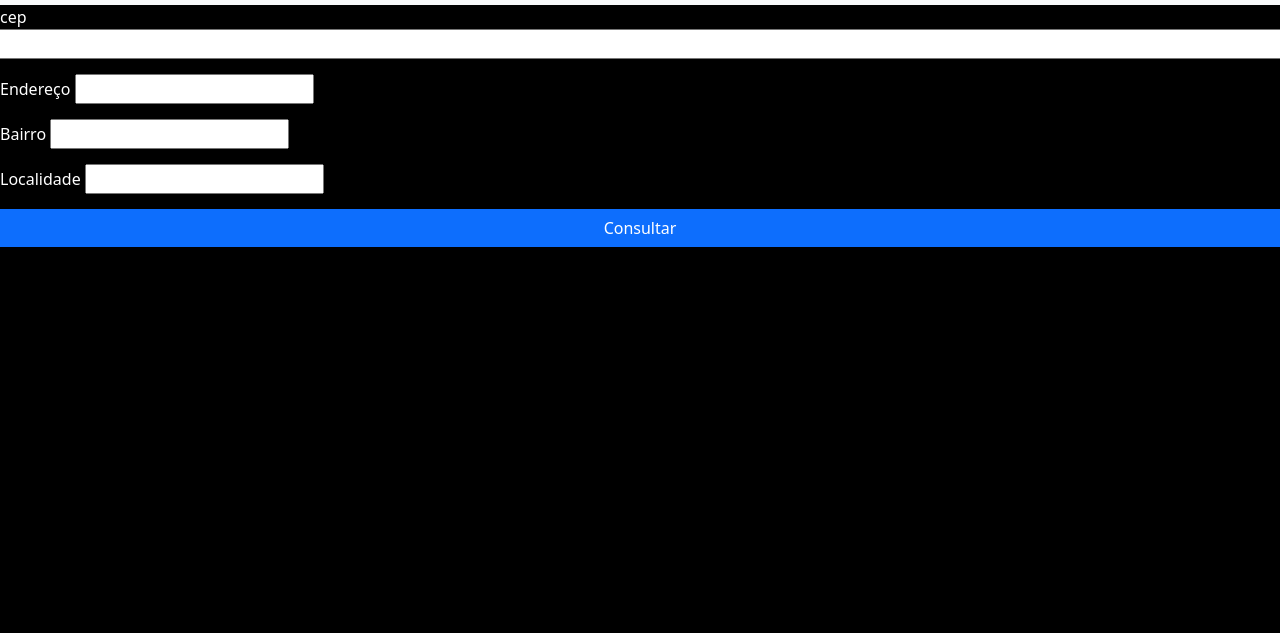
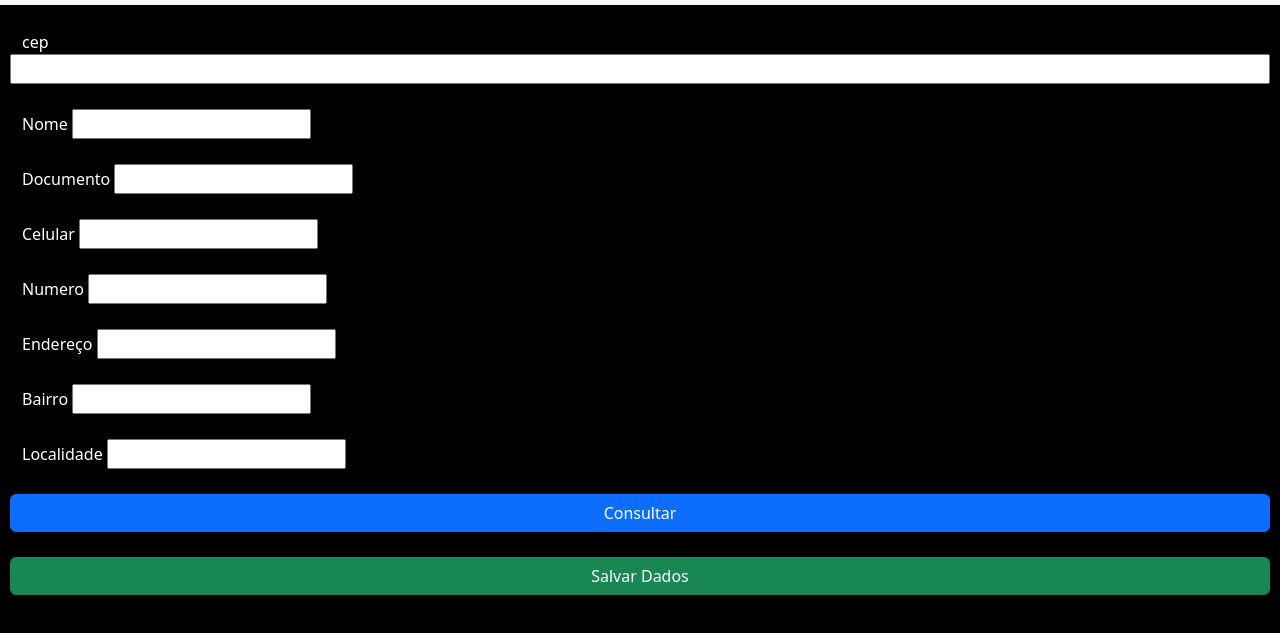
Before and after one commit to teteusssz9/pam2, a website: page www/index.html in a window 1280 px wide. Shown: the part 51-684 px from the top of the page. Drawn offline with Linux system fonts and the light colour scheme.

Commit message:
Atualizaçao

```diff
--- a/package.json
+++ b/package.json
@@ -21,5 +21,8 @@
       "browser",
       "android"
     ]
+  },
+  "dependencies": {
+    "cordova": "^12.0.0"
   }
 }
--- a/www/css/estilo.css
+++ b/www/css/estilo.css
@@ -3,5 +3,5 @@ body {
 }
 
 .row {
-    margin: 15px 10px;
+    margin: 25px 10px;
 }
--- a/www/index.html
+++ b/www/index.html
@@ -6,8 +6,8 @@
         <meta name="msapplication-tap-highlight" content="no">
         <meta name="viewport" content="initial-scale=1, width=device-width, viewport-fit=cover">
         <meta name="color-scheme" content="light dark">
+        <link href="css-bootstrap/bootstrap.css" rel="stylesheet"/>
         <link href="css/estilo.css" rel="stylesheet" />
-        <link href="css-bootstrap/bootstrap.css" rel="stylesheet"/>
         <title>App Fernando</title>
         <style>
             body {
@@ -58,6 +58,34 @@
         </div>
 
         <div class="row">
+          <div class="col-xs-12">
+              <label>Nome</label>
+              <input type="text" id="nome">
+          </div>
+      </div>
+
+      <div class="row">
+          <div class="col-xs-12">
+              <label>Documento</label>
+              <input type="text" id="documento">
+          </div>
+      </div>
+
+      <div class="row">
+          <div class="col-xs-12">
+              <label>Celular</label>
+              <input type="text" id="celular">
+          </div>
+      </div>
+
+      <div class="row">
+        <div class="col-xs-12">
+            <label>Numero</label>
+            <input type="text" id="numero">
+        </div>
+      </div>
+
+        <div class="row">
             <div class="col-xs-12">
                 <label>Endereço</label>
                 <input type="text" id="logradouro">
@@ -84,7 +112,15 @@
                 Consultar
             </button>
         </div>
+
+        <div class="row">
+          <div class="col-xs-12"></div>
+          <button class="btn btn-success" onclick="enviar()">
+              Salvar Dados
+          </button>
+      </div>
        <script src="js-bootstrap/bootstrap.bundle.js"></script>
        <script src="js/index.js"></script>
+       <script src="js/cadastrocliente.js"></script>
     </body>
 </html>
--- /dev/null
+++ b/www/js/cadastrocliente.js
@@ -0,0 +1,25 @@
+function enviar(){
+
+
+    const dbParam = JSON.stringify(
+        {
+            "Nome": document.querySelector("#nome").value,
+            "Documento": document.querySelector("#documento").value,
+            "Celular": document.querySelector("#celular").value,
+            "Numero": document.querySelector("#numero").value,
+            "Endereço": document.querySelector("#logradouro").value,
+            "Localidade": document.querySelector("#localidade").value,
+            "Bairro": document.querySelector("#bairro").value
+        }
+    );
+    const xmlhttp = new XMLHttpRequest();
+    xmlhttp.onload = function() {
+        const myObj = JSON.parse(this.responseText);
+        console.log(myObj);
+        document.getElementById("demo").innerHTML = myObj;
+    }
+    xmlhttp.open("POST", "http://localhost:8081/api/back.php");
+    xmlhttp.setRequestHeader("Content-type", "application/x-www-form-urlencoded");
+    xmlhttp.send("dados="+dbParam );
+
+}
```
Also changed, not shown: 1 other file.
